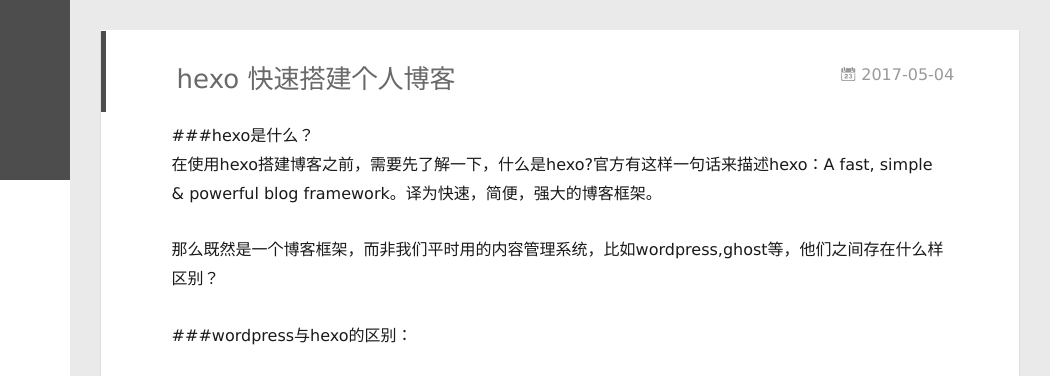
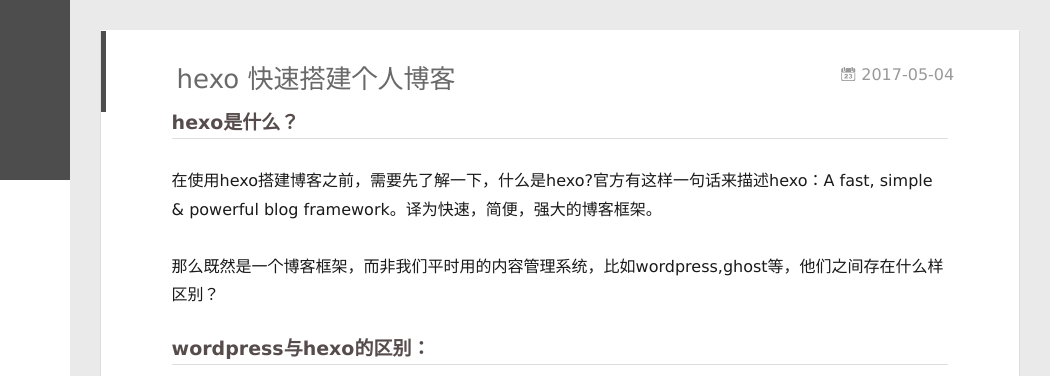
Before and after one commit to skyetang/skyetang.github.io, a plain HTML site: page index.html in a window 1280 px wide. Shown: the top 376 px of the page, 230-1280 px from the left. Drawn offline with Linux system fonts and the light colour scheme.

Commit message:
Site updated: 2017-05-08 22:57:02

```diff
--- a/index.html
+++ b/index.html
@@ -166,10 +166,9 @@
 
     <div class="article-entry" itemprop="articleBody">
 
-        <p>###hexo是什么？<br>在使用hexo搭建博客之前，需要先了解一下，什么是hexo?官方有这样一句话来描述hexo：A fast, simple &amp; powerful blog framework。译为快速，简便，强大的博客框架。</p>
+        <h3 id="hexo是什么？"><a href="#hexo是什么？" class="headerlink" title="hexo是什么？"></a>hexo是什么？</h3><p>在使用hexo搭建博客之前，需要先了解一下，什么是hexo?官方有这样一句话来描述hexo：A fast, simple &amp; powerful blog framework。译为快速，简便，强大的博客框架。</p>
 <p>那么既然是一个博客框架，而非我们平时用的内容管理系统，比如wordpress,ghost等，他们之间存在什么样区别？</p>
-<p>###wordpress与hexo的区别：</p>
-<p>wordpress等内容管理系统，他们的组成部份大概由服务器，wordpress，mysql数据库三部分组成.通过在线编辑，博文数据存储在数据库中，再通过动态查询数据，生成文章内容进行浏览，当然也可以生成静态页面，存储在服务器内，直接浏览页面。</p>
+<h3 id="wordpress与hexo的区别："><a href="#wordpress与hexo的区别：" class="headerlink" title="wordpress与hexo的区别："></a>wordpress与hexo的区别：</h3><p>wordpress等内容管理系统，他们的组成部份大概由服务器，wordpress，mysql数据库三部分组成.通过在线编辑，博文数据存储在数据库中，再通过动态查询数据，生成文章内容进行浏览，当然也可以生成静态页面，存储在服务器内，直接浏览页面。</p>
 <p>hexo这个框架，是在本地创建md文件，编辑好之后，生成静态html文件,再上传到服务器，无需数据库，如果你将文件上传至github仓库中，通过三级域名进行访问，连服务器都省了。</p>
 <h3 id="第一步：安装hexo"><a href="#第一步：安装hexo" class="headerlink" title="第一步：安装hexo"></a>第一步：安装hexo</h3><p>以上知道，我们的hexo其实是一个本地工作的框架。<br>我们要安装在自己的本地环境中，而他运行依赖于nodejs，所以，在安装hexo之前，你要确保你已经安装好了nodejs和npm。</p>
 <p>如果你还没有安装nodejs，那么请去<a href="http://www.nodejs.org" target="_blank" rel="external">这里</a>挑选适合你系统版本的安装包，下载到本地，然后直接狂点下一步安装就好啦。接下来，你就可以尽情地使用如下命令来安装hexo了：<br><figure class="highlight plain"><table><tr><td class="gutter"><pre><div class="line">1</div><div class="line">2</div><div class="line">3</div><div class="line">4</div><div class="line">5</div><div class="line">6</div><div class="line">7</div><div class="line">8</div><div class="line">9</div><div class="line">10</div><div class="line">11</div></pre></td><td class="code"><pre><div class="line">//安装hexo插件</div><div class="line">npm install hexo -g</div><div class="line">//在当前目录生成一个blog项目</div><div class="line">hexo init blog</div><div class="line">//进入到blog文件内</div><div class="line">cd blog</div><div class="line">//安装hexo系统所需的依赖文件</div><div class="line">npm install</div><div class="line">//启动服务器</div><div class="line">hexo server</div><div class="line">通过http://localhost:4000 即可在本地查看博客效果</div></pre></td></tr></table></figure></p>
```
Also changed, not shown: 2017/05/04/hexo快速搭建个人博客/index.html (+6 -7 lines).
